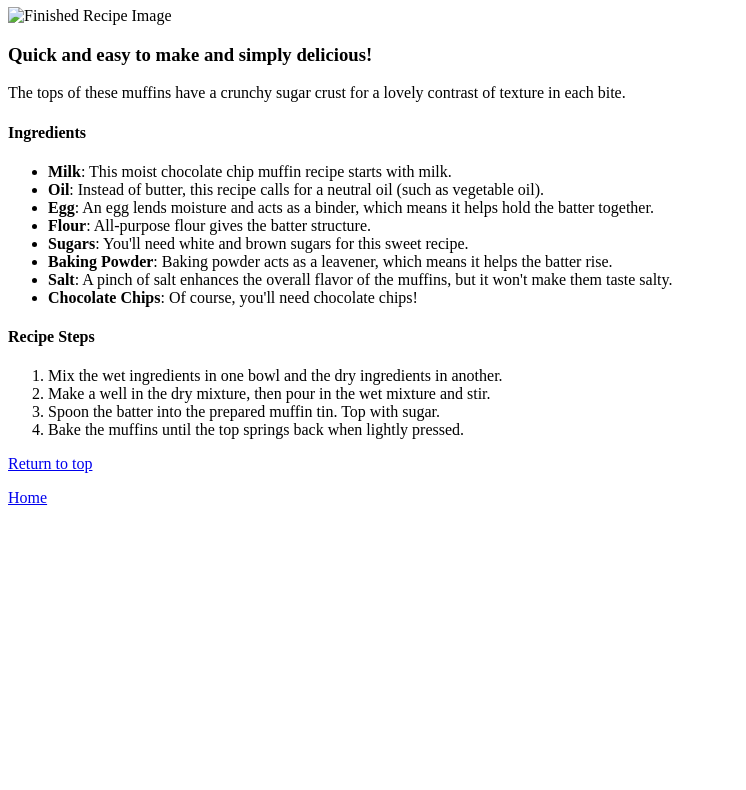
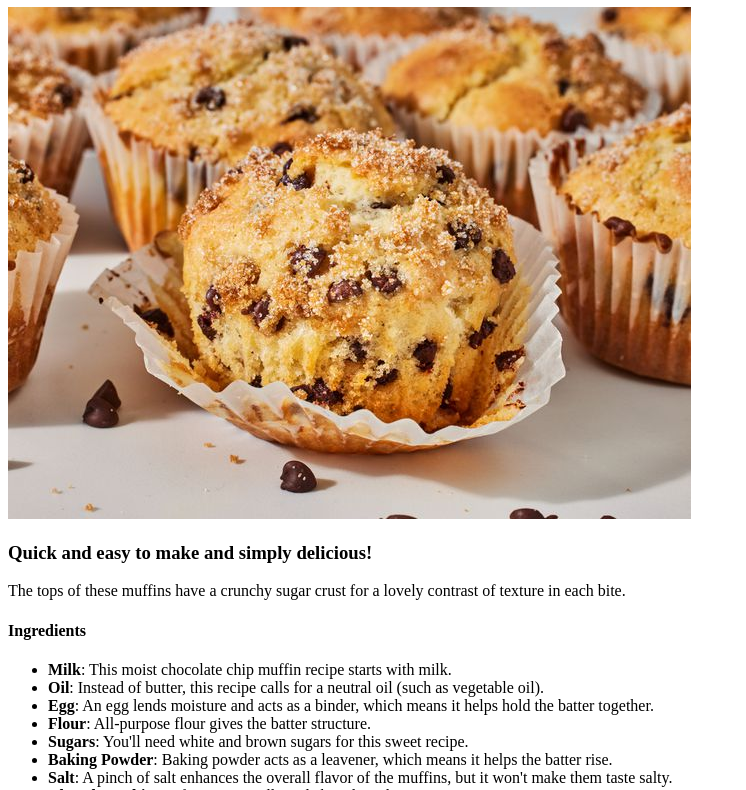
Before and after one commit to Tomas454456/odin-recipes, a plain HTML site: page recipes/muffins.html in a window 1280 px wide. Shown: the part 73-863 px from the top of the page, without its empty margins (0-746 px from the left). Before the commit the page ends 800 px from the top, so only its background shows below. Drawn offline with Linux system fonts and the light colour scheme; the site is published under a folder, as on GitHub Pages, so addresses that start at the root find nothing.

Commit message:
Update muffins.html

```diff
--- a/recipes/muffins.html
+++ b/recipes/muffins.html
@@ -7,7 +7,7 @@
 </head>
 <body>
     <h1>Chocolate Chip Muffins</h1>
-    <img src="/images/Muffins.jpg" alt="Finished Recipe Image">
+    <img src="../images/Muffins.jpg" alt="Finished Recipe Image">
     <h3>Quick and easy to make and simply delicious!</h3>
     <p>The tops of these muffins have a crunchy sugar crust for a lovely contrast of texture in each bite.</p>
     <h4>Ingredients</h4>
```
